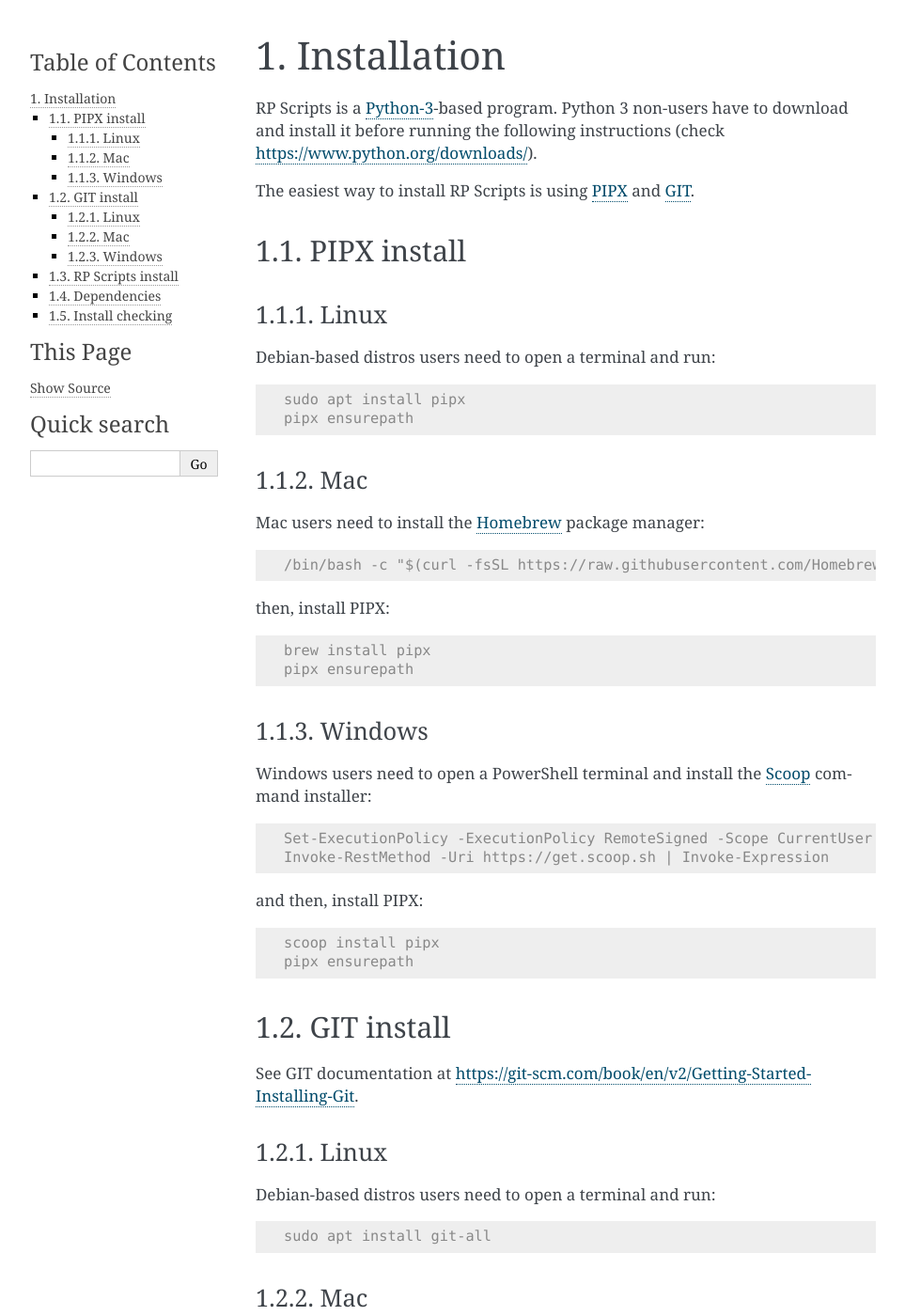
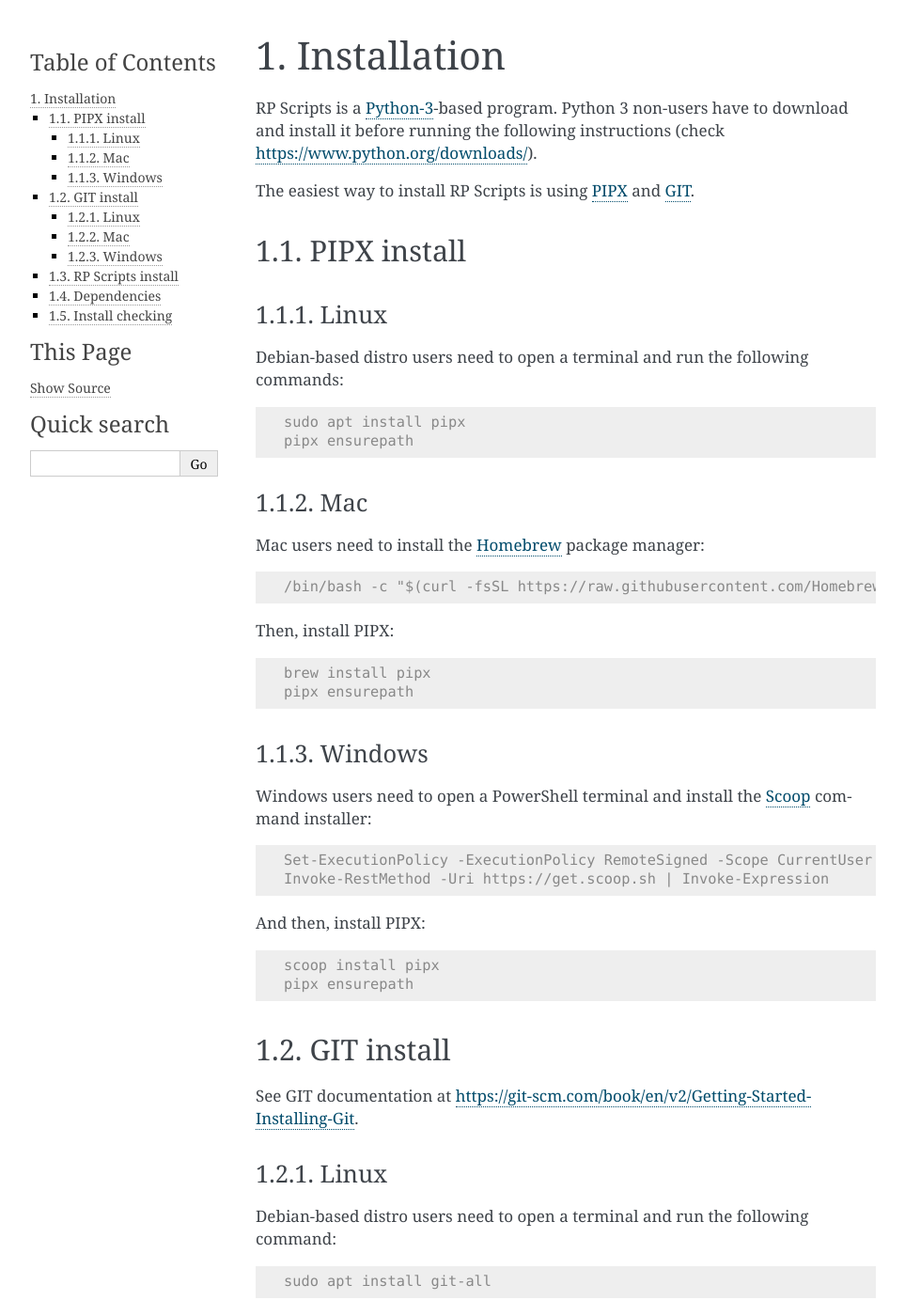
Before and after one commit to msampaio/rpScripts, a Sphinx documentation site: the page built from docs/source/installation.rst, in a window 1280 px wide and 1400 px high. Shown: the whole window at 94% size, without its empty margins (148-1111 px from the left). Built offline with Sphinx 7.4.7, drawn with Linux system fonts in a browser that asks for light colours.

Commit message:
Fix grammar

```diff
--- a/docs/source/installation.rst
+++ b/docs/source/installation.rst
@@ -11,7 +11,7 @@
 Linux
 ~~~~~
 
-Debian-based distros users need to open a terminal and run:
+Debian-based distro users need to open a terminal and run the following commands:
 
 .. code-block:: console
 
@@ -27,7 +27,7 @@
 
    /bin/bash -c "$(curl -fsSL https://raw.githubusercontent.com/Homebrew/install/HEAD/install.sh)"
 
-then, install PIPX:
+Then, install PIPX:
 
 .. code-block:: console
 
@@ -44,7 +44,7 @@
    Set-ExecutionPolicy -ExecutionPolicy RemoteSigned -Scope CurrentUser
    Invoke-RestMethod -Uri https://get.scoop.sh | Invoke-Expression
 
-and then, install PIPX:
+And then, install PIPX:
 
 .. code-block:: console
 
@@ -59,7 +59,7 @@
 Linux
 ~~~~~
 
-Debian-based distros users need to open a terminal and run:
+Debian-based distro users need to open a terminal and run the following command:
 
 .. code-block:: console
 
```
